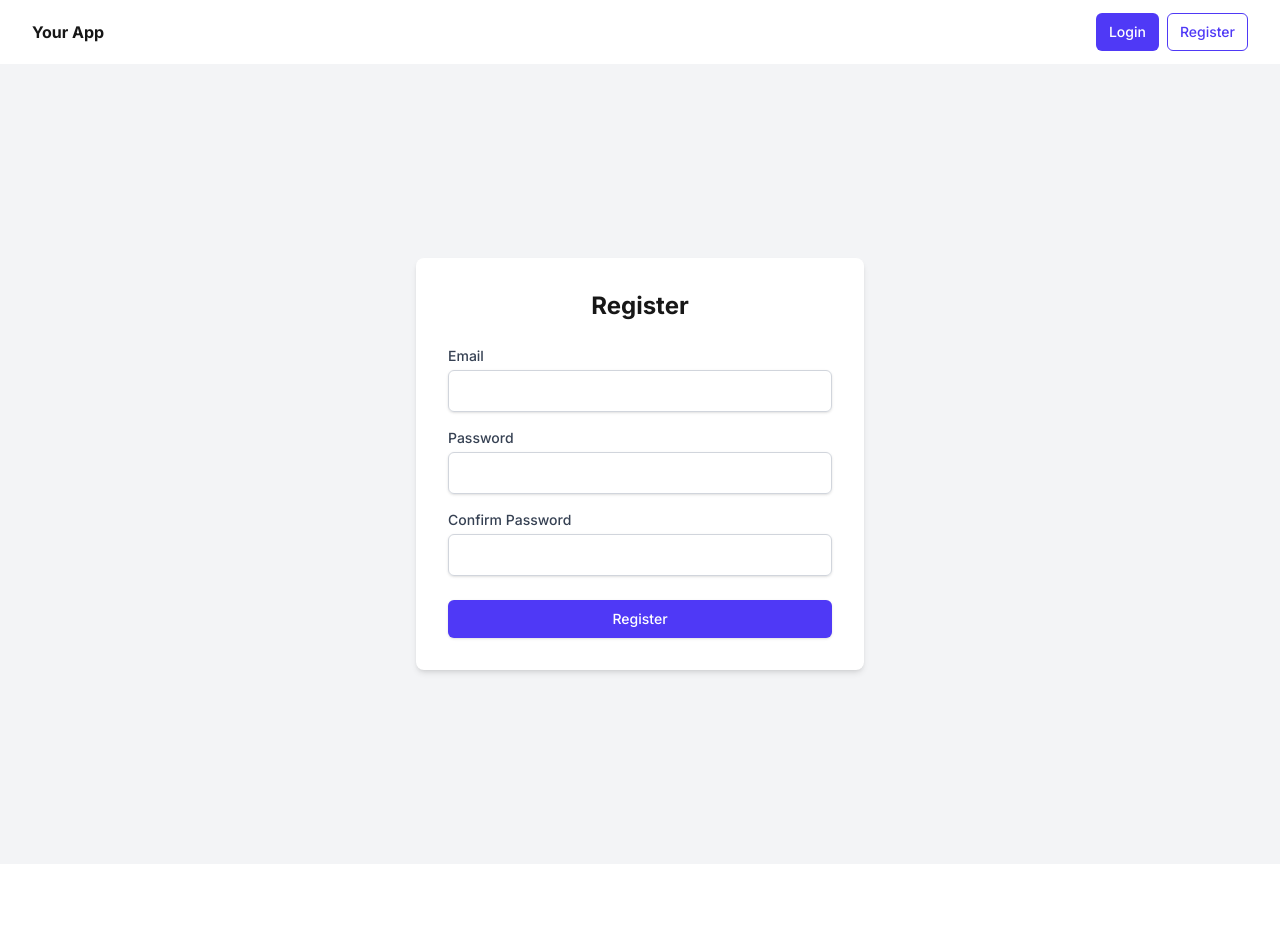
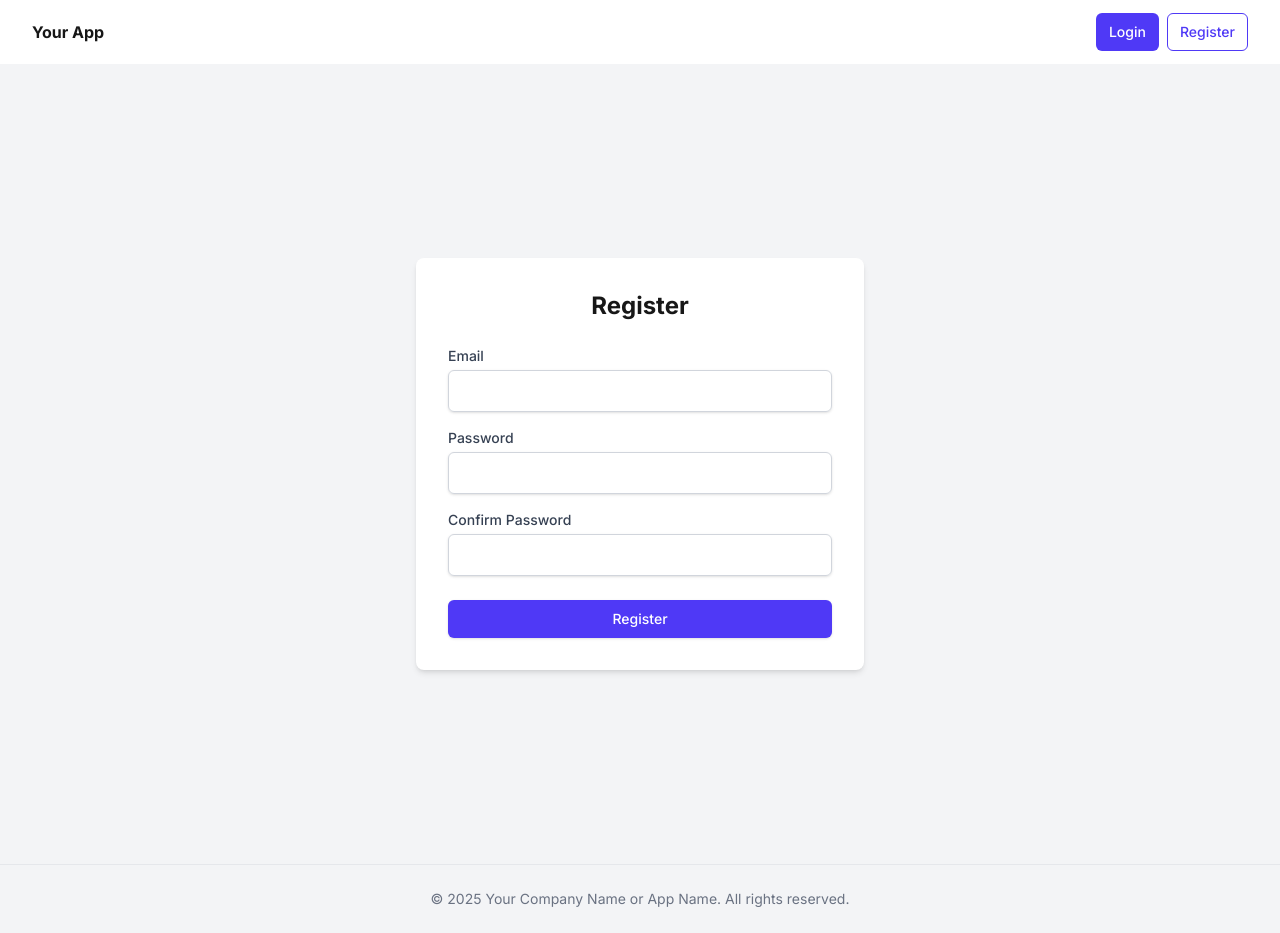
Before and after one commit to natheelic/user-management-system, a Next.js app: page /register in a window 1280 px wide. Before the commit the page ends 864 px from the top, so only its background shows below. Built offline with nearby package versions, Linux system fonts and the light colour scheme; no server answers.

Commit message:
Phase 1, Task: Add Footer, Sub-task:
Footer Component

```diff
--- a/src/app/layout.tsx
+++ b/src/app/layout.tsx
@@ -3,6 +3,7 @@
 import { Inter } from "next/font/google";
 import "./globals.css";
 import Navbar from "@/components/Navbar";
+import Footer from "@/components/Footer"; // Import Footer
 import NextAuthProvider from "./providers/NextAuthProvider"; // <<< Import Provider
 
 const inter = Inter({ subsets: ["latin"] });
@@ -23,8 +24,8 @@
         {/* ใช้ Provider ครอบ Navbar และ Children */}
         <NextAuthProvider> {/* <<< ครอบด้วย Provider */}
             <Navbar />
-            <main>{children}</main>
-            {/* Footer etc. */}
+            <main className="flex-grow">{children}</main> {/* ให้ main ขยายเต็มพื้นที่ที่เหลือ */}
+            <Footer /> {/* <<< เพิ่ม Footer ที่นี่ */}
         </NextAuthProvider> {/* <<< ปิด Provider */}
       </body>
     </html>
--- /dev/null
+++ b/src/components/Footer.tsx
@@ -0,0 +1,17 @@
+// src/components/Footer.tsx
+import React from 'react';
+
+export default function Footer() {
+  const currentYear = new Date().getFullYear(); // ดึงปีปัจจุบัน
+
+  return (
+    <footer className="bg-gray-100 border-t border-gray-200 mt-auto py-6"> {/* mt-auto ช่วยดัน Footer ลงล่างถ้า Content ไม่เต็มจอ */}
+      <div className="max-w-7xl mx-auto px-4 sm:px-6 lg:px-8 text-center">
+        <p className="text-sm text-gray-500">
+          &copy; {currentYear} Your Company Name or App Name. All rights reserved.
+          {/* คุณสามารถเพิ่ม Link หรือข้อความอื่นๆ ได้ตามต้องการ */}
+        </p>
+      </div>
+    </footer>
+  );
+}
```
